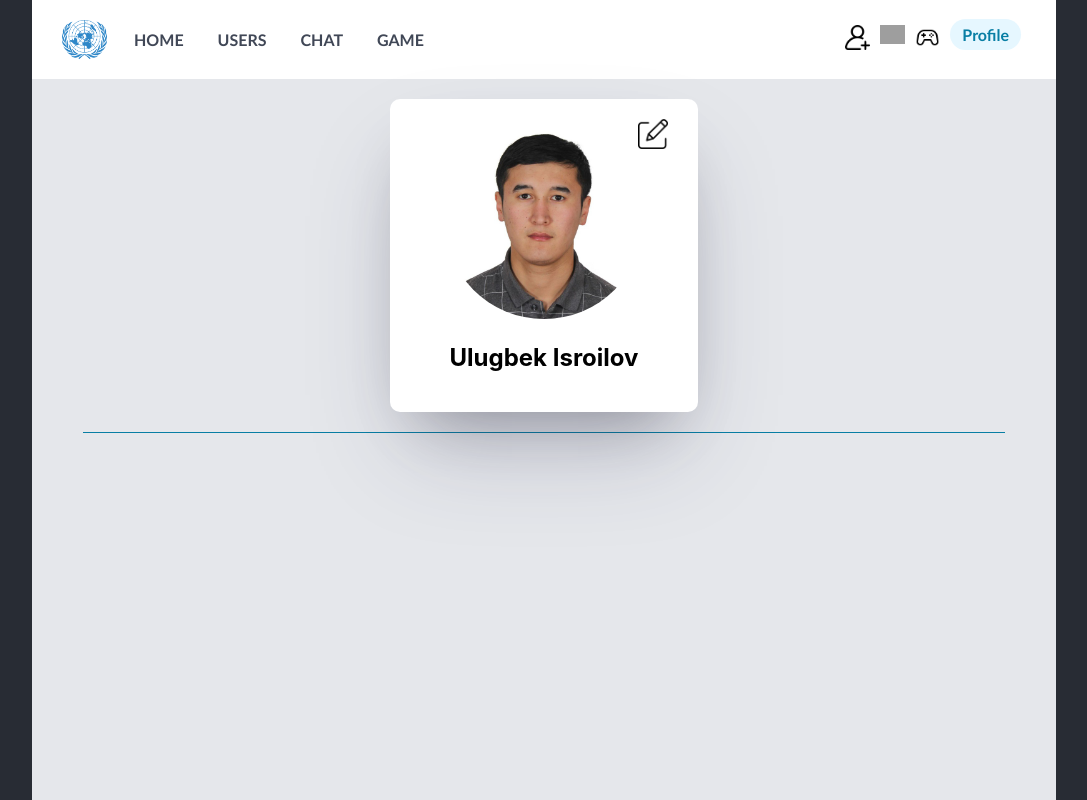
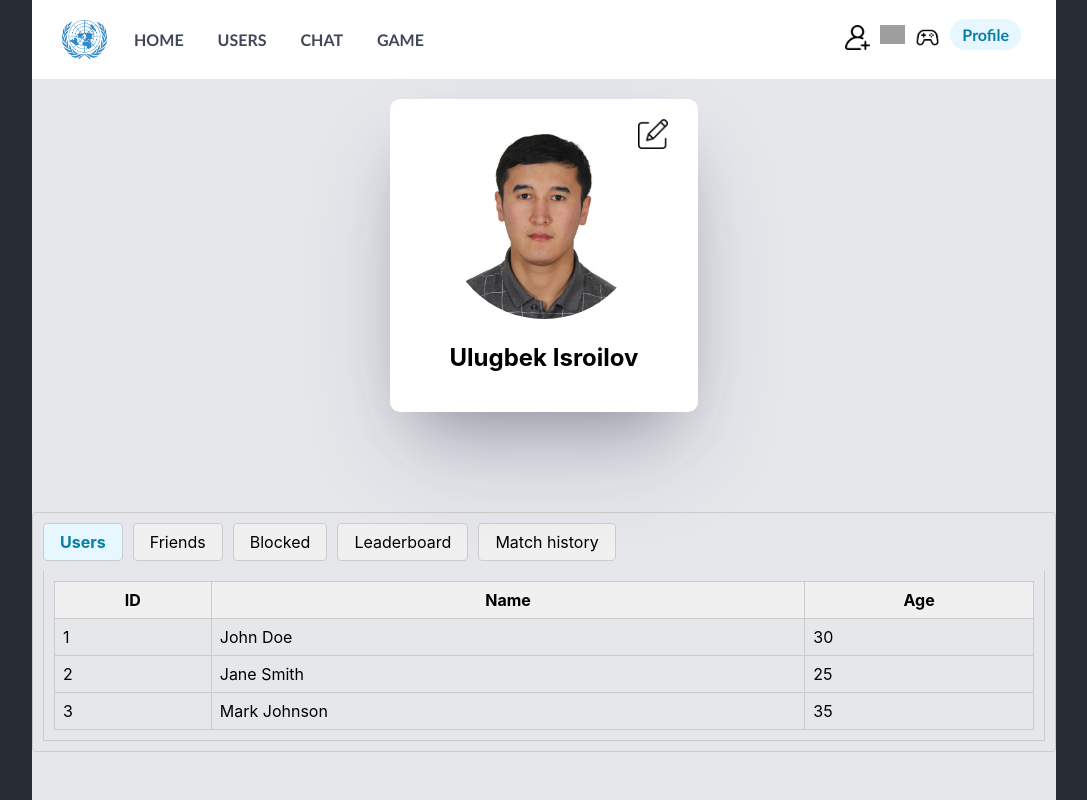
Before and after one commit to ulugbek989898/ft_transcendance, a React (Create React App) app: page /profile in a window 1280 px wide. Shown: the whole page, without its empty margins (96-1183 px from the left). Built offline with nearby package versions, Linux system fonts and the light colour scheme; no server answers; grey boxes are pictures that could not be loaded.

Commit message:
profile page done

```diff
--- /dev/null
+++ b/src/components/Tabs.tsx
@@ -0,0 +1,77 @@
+import React, { useState } from 'react';
+import "../styles/Tabs.style.css"
+
+interface TableItem {
+	id: number;
+	name: string;
+	age: number;
+  }
+
+  const TableContent: React.FC = () => {
+	const tableData: TableItem[] = [
+	  { id: 1, name: 'John Doe', age: 30 },
+	  { id: 2, name: 'Jane Smith', age: 25 },
+	  { id: 3, name: 'Mark Johnson', age: 35 },
+	];
+
+	return (
+	  <table className="table">
+		<thead>
+		  <tr>
+			<th>ID</th>
+			<th>Name</th>
+			<th>Age</th>
+		  </tr>
+		</thead>
+		<tbody>
+		  {tableData.map((item) => (
+			<tr key={item.id}>
+			  <td>{item.id}</td>
+			  <td>{item.name}</td>
+			  <td>{item.age}</td>
+			</tr>
+		  ))}
+		</tbody>
+	  </table>
+	);
+  };
+
+interface TabData {
+  title: string;
+  content: JSX.Element;
+}
+
+const Tabs: React.FC = () => {
+  const [activeTab, setActiveTab] = useState(0);
+
+  const handleTabClick = (index: number) => {
+    setActiveTab(index);
+  };
+
+  const tabData: TabData[] = [
+    { title: 'Users', content: <TableContent /> },
+    { title: 'Friends', content: <TableContent /> },
+    { title: 'Blocked', content: <TableContent /> },
+	{ title: 'Leaderboard', content: <TableContent /> },
+	{ title: 'Match history', content: <TableContent /> },
+  ];
+
+  return (
+    <div className="tabs">
+      <div className="tab-header">
+        {tabData.map((tab, index) => (
+          <div
+            key={index}
+            className={`tab ${index === activeTab ? 'active' : ''}`}
+            onClick={() => handleTabClick(index)}
+          >
+            {tab.title}
+          </div>
+        ))}
+      </div>
+      <div className="tab-content">{tabData[activeTab].content}</div>
+    </div>
+  );
+};
+
+export default Tabs;
--- a/src/pages/ProfilePage.tsx
+++ b/src/pages/ProfilePage.tsx
@@ -2,6 +2,7 @@ import Container from "../components/Container";
 import Header from "../components/Header";
 import HorizontalLine from "../components/HorizontalLine";
 import PersonalInfo from "../components/PersonalInfo";
+import Tabs from "../components/Tabs";
 
 export default function ProfilePage() {
 	return (
@@ -9,7 +10,8 @@ export default function ProfilePage() {
 			<>
 				<Header />
 				<PersonalInfo />
-				<HorizontalLine />
+				{/* <HorizontalLine /> */}
+				<Tabs />
 			</>
 		</Container>
 	)
--- /dev/null
+++ b/src/styles/Tabs.style.css
@@ -0,0 +1,48 @@
+.tabs {
+	border: 1px solid #ccc;
+	border-radius: 4px;
+	padding: 10px;
+	margin-top: 100px;
+  }
+
+  .tab-header {
+	display: flex;
+	justify-content: flex-start;
+	margin-bottom: 10px;
+  }
+
+  .tab {
+	cursor: pointer;
+	padding: 8px 16px;
+	border: 1px solid #ccc;
+	border-radius: 4px;
+	background-color: #f0f0f0;
+	margin-right: 10px;
+  }
+
+  .tab.active {
+	background-color: rgb(230, 247, 255);
+	color: #087ea4;
+	font-weight: bold;
+  }
+
+  .tab-content {
+	border: 1px solid #ccc;
+	border-top: none;
+	padding: 10px;
+  }
+
+  .table {
+	width: 100%;
+	border-collapse: collapse;
+  }
+
+  .table th,
+  .table td {
+	padding: 8px;
+	border: 1px solid #ccc;
+  }
+
+  .table th {
+	background-color: #f0f0f0;
+  }
```
